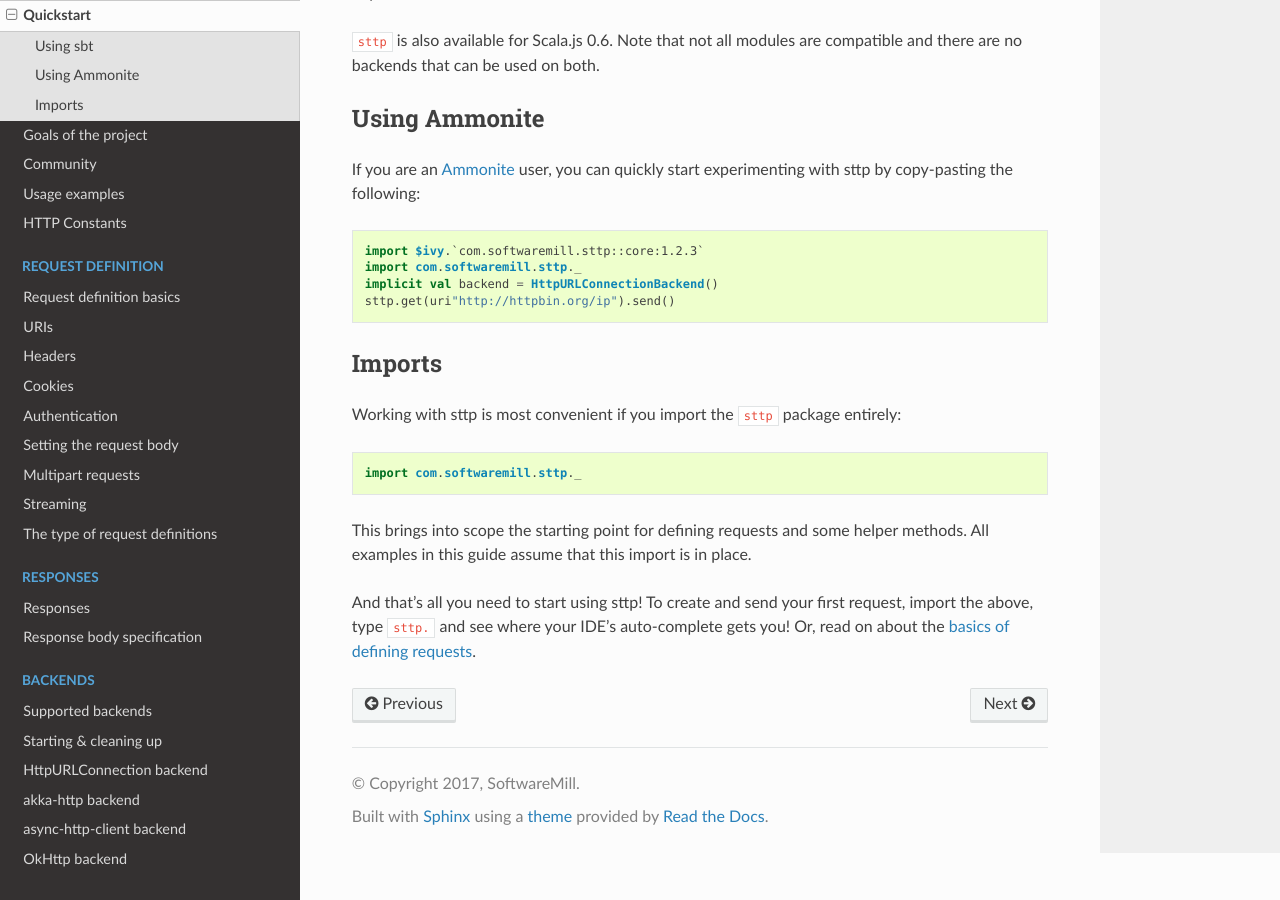
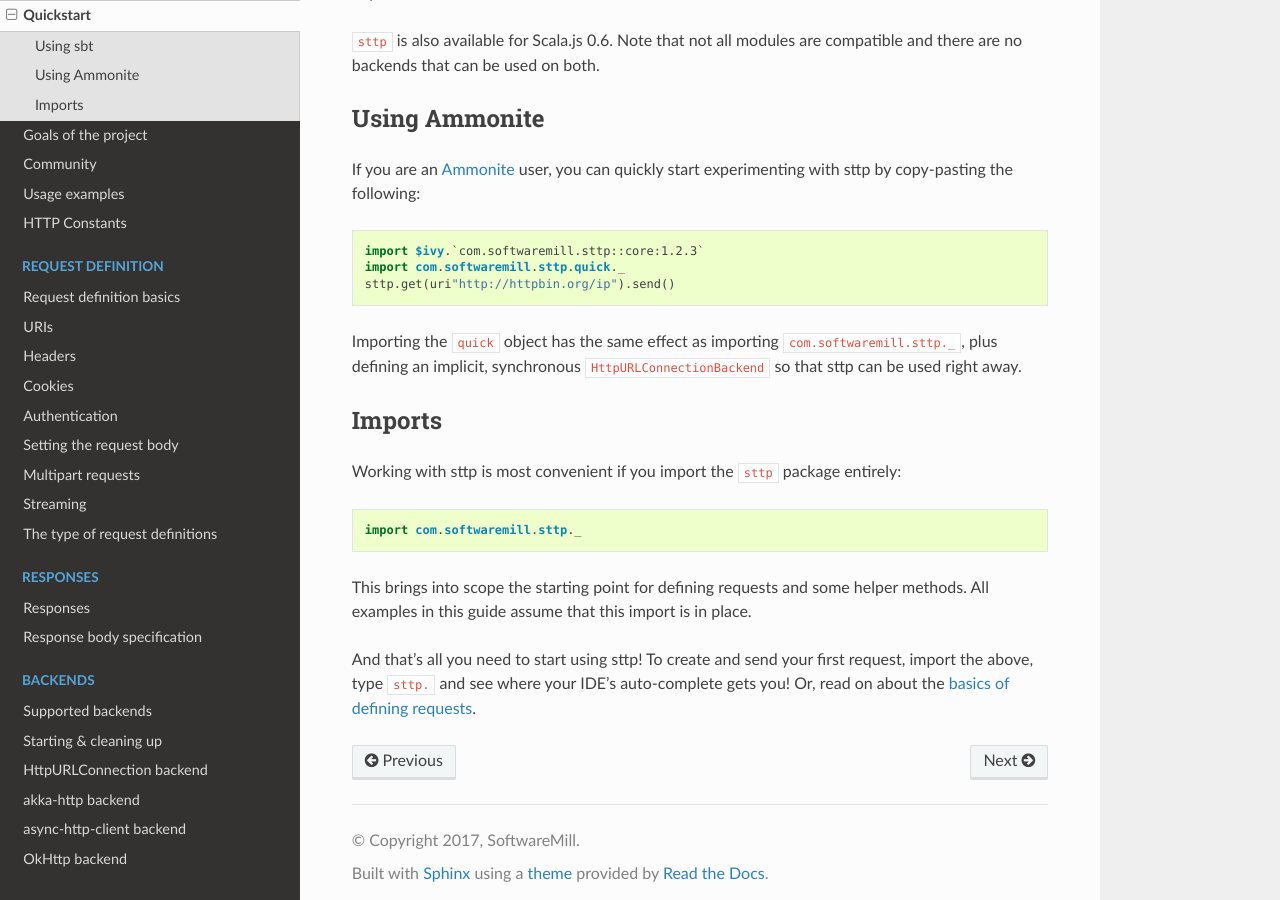
Before and after one commit to softwaremill/sttp, a Sphinx documentation site: the page built from docs/quickstart.rst, in a window 1280 px wide and 900 px high, scrolled down 496 px. Built offline with Sphinx 7.4.7 and the Read the Docs theme 2.0.0, drawn with Linux system fonts in a browser that asks for light colours.

Commit message:
Documentation

```diff
--- a/docs/quickstart.rst
+++ b/docs/quickstart.rst
@@ -22,9 +22,10 @@ Using Ammonite
 If you are an `Ammonite <http://ammonite.io>`_ user, you can quickly start experimenting with sttp by copy-pasting the following::
 
   import $ivy.`com.softwaremill.sttp::core:1.2.3`
-  import com.softwaremill.sttp._
-  implicit val backend = HttpURLConnectionBackend()
+  import com.softwaremill.sttp.quick._
   sttp.get(uri"http://httpbin.org/ip").send()
+
+Importing the ``quick`` object has the same effect as importing ``com.softwaremill.sttp._``, plus defining an implicit, synchronous ``HttpURLConnectionBackend`` so that sttp can be used right away.
 
 Imports
 -------
```
Also changed, not shown: README.md (+1 -2 lines), 1 other file.
